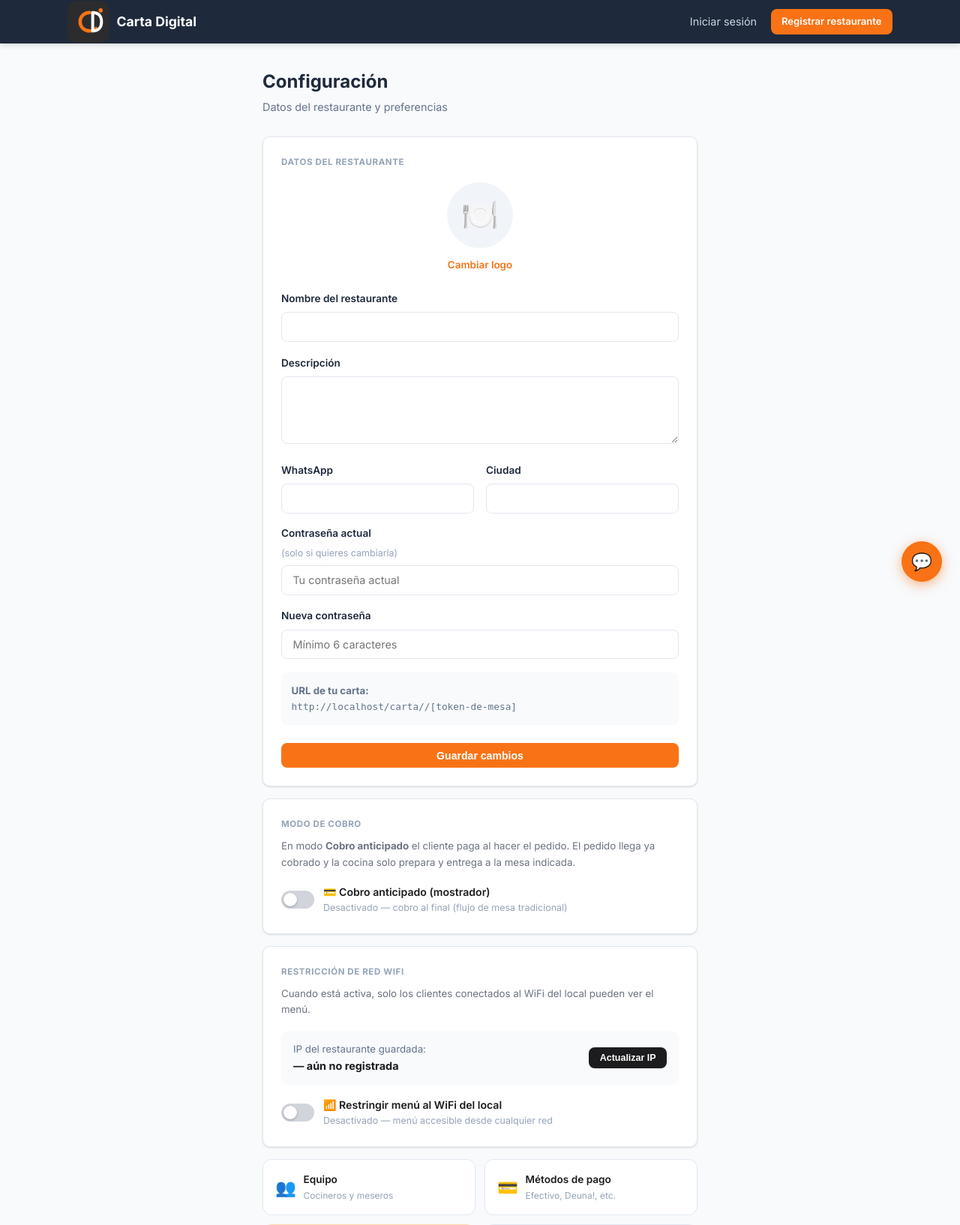
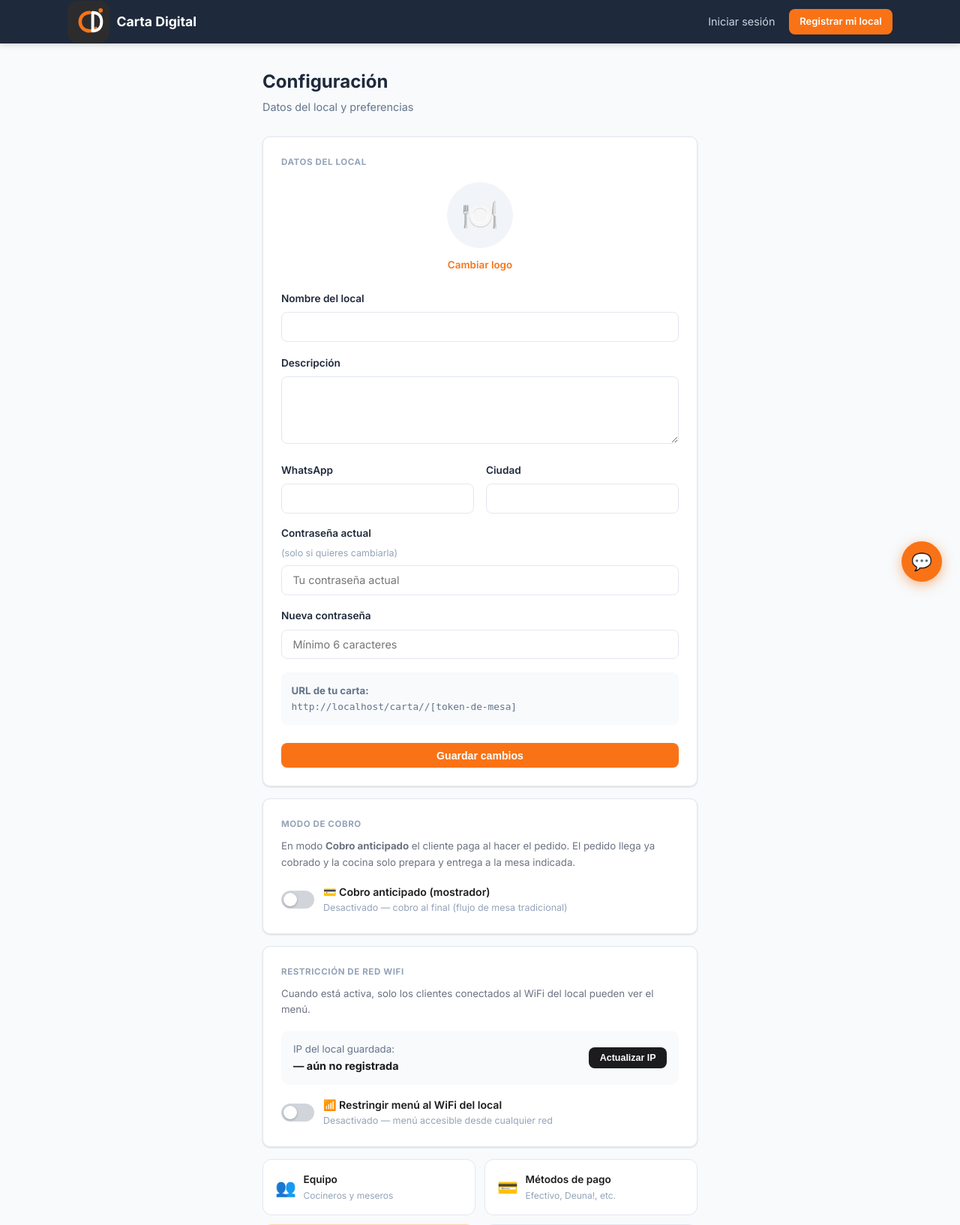
Before and after one commit to colverounmerco-lgtm/carta-digital, a Flask app: template templates/restaurante/perfil.html in a window 1280 px wide. Shown: the top 1634 px of the page at 75% size. Run offline with Flask 3, Linux system fonts and the light colour scheme; the template is opened without the code that fills it, so the values that code supplies are empty; parts of the project's set-up code (start-up, migrations or seed data) failed here and were passed over.

Commit message:
Reemplazar 'restaurante' por 'local' en textos del panel

```diff
--- a/templates/base.html
+++ b/templates/base.html
@@ -73,7 +73,7 @@
                           font-size:0.85rem;color:#1C1C1E;text-decoration:none;font-weight:500;
                           transition:background 0.12s"
                    onmouseover="this.style.background='#F8FAFC'" onmouseout="this.style.background=''">
-                  👤 Perfil del restaurante
+                  👤 Mi local
                 </a>
                 <a href="/subusuarios"
                    style="display:flex;align-items:center;gap:0.6rem;padding:0.7rem 1rem;
@@ -117,7 +117,7 @@
           {% endif %}
         {% else %}
           <a href="/login" class="nav-link">Iniciar sesión</a>
-          <a href="/register" class="btn-primario btn-sm">Registrar restaurante</a>
+          <a href="/register" class="btn-primario btn-sm">Registrar mi local</a>
         {% endif %}
       </nav>
     </div>
@@ -180,7 +180,7 @@
 
       <form id="form-soporte" onsubmit="enviarSoporte(event)">
         <div style="margin-bottom:0.75rem">
-          <input name="nombre" type="text" placeholder="Nombre del restaurante" required
+          <input name="nombre" type="text" placeholder="Nombre del local" required
             value="{{ restaurante_session.nombre if restaurante_session else '' }}"
             {% if restaurante_session %}readonly style="width:100%;padding:0.65rem 0.9rem;border:1.5px solid #E5E7EB;border-radius:10px;font-size:0.9rem;font-family:inherit;outline:none;background:#F9FAFB;color:#6B7280"
             {% else %}style="width:100%;padding:0.65rem 0.9rem;border:1.5px solid #E5E7EB;border-radius:10px;font-size:0.9rem;font-family:inherit;outline:none"{% endif %}>
--- a/templates/restaurante/adiciones.html
+++ b/templates/restaurante/adiciones.html
@@ -65,7 +65,7 @@
   <div style="text-align:center;padding:3rem 1rem;color:#94A3B8;max-width:520px">
     <div style="font-size:3rem;margin-bottom:0.75rem">🍳</div>
     <p style="font-weight:600">Sin adiciones todavía</p>
-    <p style="font-size:0.85rem;margin-top:0.35rem">Agrega los extras que ofrece tu restaurante y actívalos por plato desde el Menú.</p>
+    <p style="font-size:0.85rem;margin-top:0.35rem">Agrega los extras que ofrece tu local y actívalos por plato desde el Menú.</p>
   </div>
   {% endif %}
 
--- a/templates/restaurante/guia.html
+++ b/templates/restaurante/guia.html
@@ -54,7 +54,7 @@
 
   <div class="guia-hero">
     <h1>📖 Guía de uso</h1>
-    <p>Todo lo que necesitas saber para operar tu restaurante con Carta Digital</p>
+    <p>Todo lo que necesitas saber para operar tu local con Carta Digital</p>
   </div>
 
   <!-- 1. PANEL -->
--- a/templates/restaurante/perfil.html
+++ b/templates/restaurante/perfil.html
@@ -6,7 +6,7 @@
   <div class="page-header">
     <div>
       <h1 class="page-titulo">Configuración</h1>
-      <p class="page-sub">Datos del restaurante y preferencias</p>
+      <p class="page-sub">Datos del local y preferencias</p>
     </div>
   </div>
 
@@ -18,7 +18,7 @@
 
   <!-- ── SECCIÓN 1: Datos del restaurante ── -->
   <div class="card">
-    <h2 style="font-size:0.72rem;font-weight:700;color:#94A3B8;text-transform:uppercase;letter-spacing:0.6px;margin-bottom:1.1rem">Datos del restaurante</h2>
+    <h2 style="font-size:0.72rem;font-weight:700;color:#94A3B8;text-transform:uppercase;letter-spacing:0.6px;margin-bottom:1.1rem">Datos del local</h2>
 
     <form method="POST" action="/perfil" enctype="multipart/form-data">
 
@@ -37,7 +37,7 @@
       </div>
 
       <div class="campo">
-        <label>Nombre del restaurante</label>
+        <label>Nombre del local</label>
         <input type="text" name="nombre" value="{{ restaurante.nombre }}" required>
       </div>
 
@@ -117,7 +117,7 @@
     <div style="background:#F8FAFC;border-radius:10px;padding:0.85rem 1rem;margin-bottom:1rem;font-size:0.83rem">
       <div style="display:flex;align-items:center;justify-content:space-between;gap:0.5rem">
         <div>
-          <span style="color:#64748B">IP del restaurante guardada:</span><br>
+          <span style="color:#64748B">IP del local guardada:</span><br>
           <strong style="color:#1C1C1E;font-size:0.9rem">
             {{ restaurante.ip_red or '— aún no registrada' }}
           </strong>
--- a/templates/restaurante/salsas.html
+++ b/templates/restaurante/salsas.html
@@ -52,13 +52,13 @@
   <div style="text-align:center;padding:3rem 1rem;color:#94A3B8;max-width:480px">
     <div style="font-size:3rem;margin-bottom:0.75rem">🥫</div>
     <p style="font-weight:600">Sin salsas todavía</p>
-    <p style="font-size:0.85rem;margin-top:0.35rem">Agrega los sabores de salsa que ofrece tu restaurante y actívalos por plato desde el Menú.</p>
+    <p style="font-size:0.85rem;margin-top:0.35rem">Agrega los sabores que ofrece tu local y actívalos por plato desde el Menú.</p>
   </div>
   {% endif %}
 
   <div style="margin-top:2rem;padding:1rem;background:#F8FAFC;border-radius:12px;max-width:480px;font-size:0.83rem;color:#64748B">
     <strong>¿Cómo funciona?</strong><br>
-    1. Agrega aquí los sabores de salsa de tu restaurante.<br>
+    1. Agrega aquí los sabores de tu local.<br>
     2. En <a href="/menu" style="color:#F97316">Menú</a>, activa el botón <strong>🥫 Salsas</strong> en cada plato que los necesite.<br>
     3. El cliente verá los chips de sabor y elegirá al agregar al pedido.
   </div>
```
